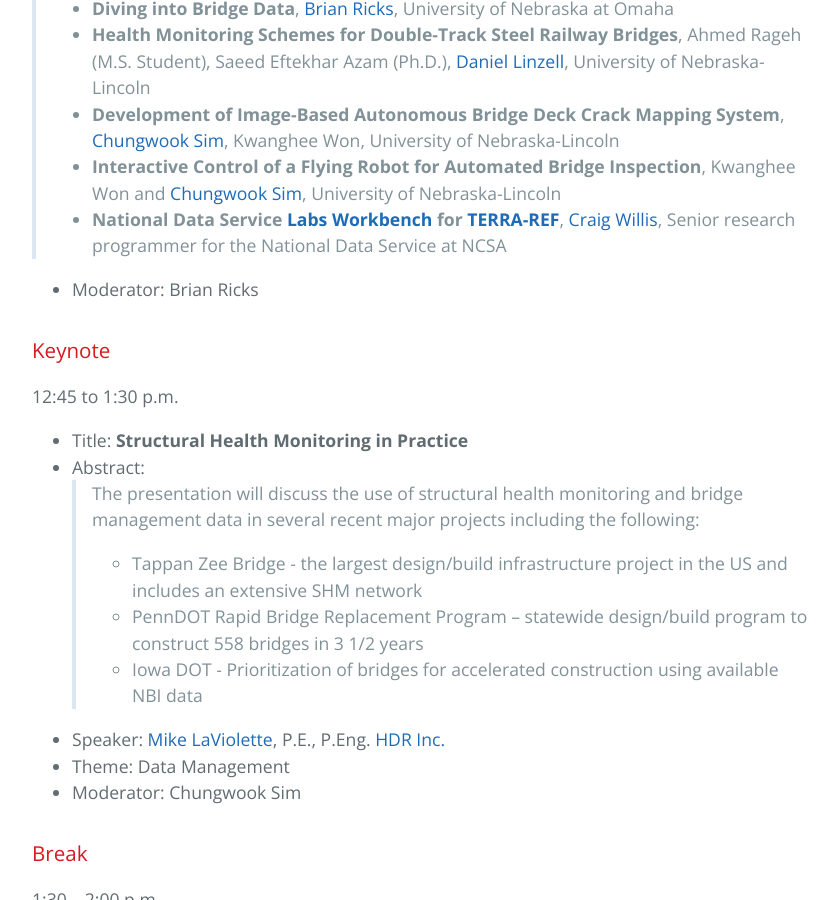
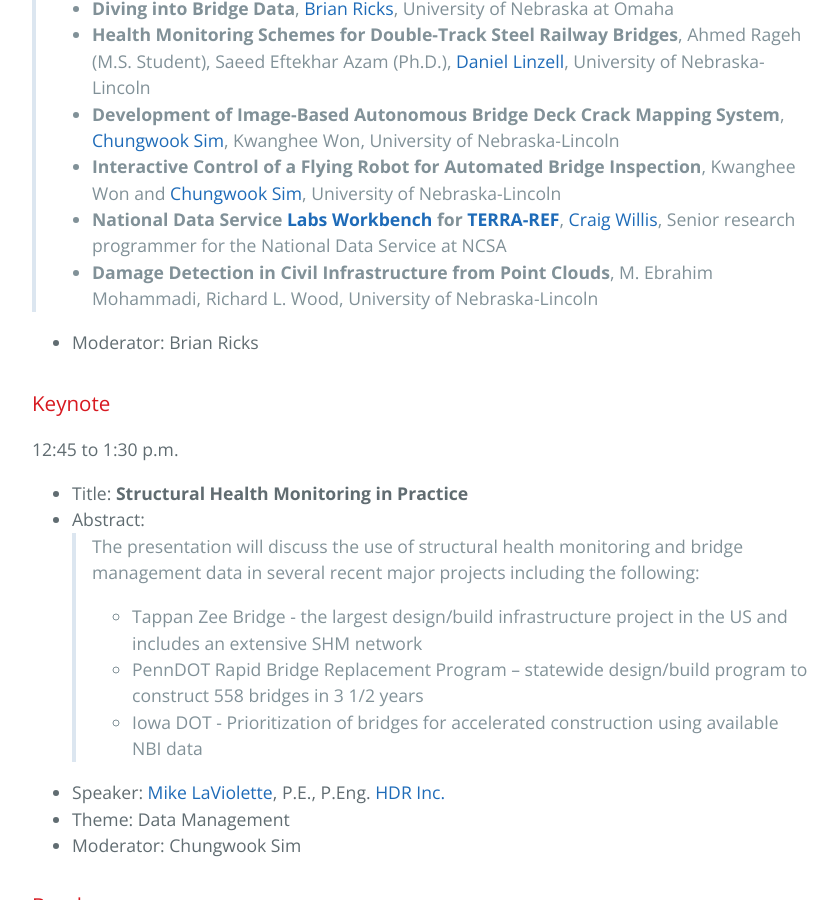
Before and after one commit to BridgingBigData/BridgingBigData.github.io, a Jekyll site: the page built from pages/bbd2017agenda.md, in a window 1280 px wide and 900 px high, scrolled down 3142 px. Shown: the whole window, without its empty margins (192-1030 px from the left). Built offline with Jekyll 4.4.1, drawn with Linux system fonts in a browser that asks for light colours.

Commit message:
Update bbd2017agenda.md

```diff
--- a/pages/bbd2017agenda.md
+++ b/pages/bbd2017agenda.md
@@ -69,6 +69,7 @@ Dan Linzell, Deepak Khazanchi
   - **Development of Image-Based Autonomous Bridge Deck Crack Mapping System**, [Chungwook Sim](http://engineering.unl.edu/civil/faculty/chungwook-sim/), Kwanghee Won, University of Nebraska-Lincoln
   - **Interactive Control of a Flying Robot for Automated Bridge Inspection**, Kwanghee Won and [Chungwook Sim](http://engineering.unl.edu/civil/faculty/chungwook-sim/), University of Nebraska-Lincoln
   - **National Data Service [Labs Workbench](https://www.workbench.terraref.org) for [TERRA-REF](http://terraref.org)**, [Craig Willis](https://ischool.illinois.edu/people/phd-students/craig-willis), Senior research programmer for the National Data Service at NCSA
+  - **Damage Detection in Civil Infrastructure from Point Clouds**, M. Ebrahim Mohammadi, Richard L. Wood, University of Nebraska-Lincoln
 
 - Moderator: Brian Ricks
 
```
